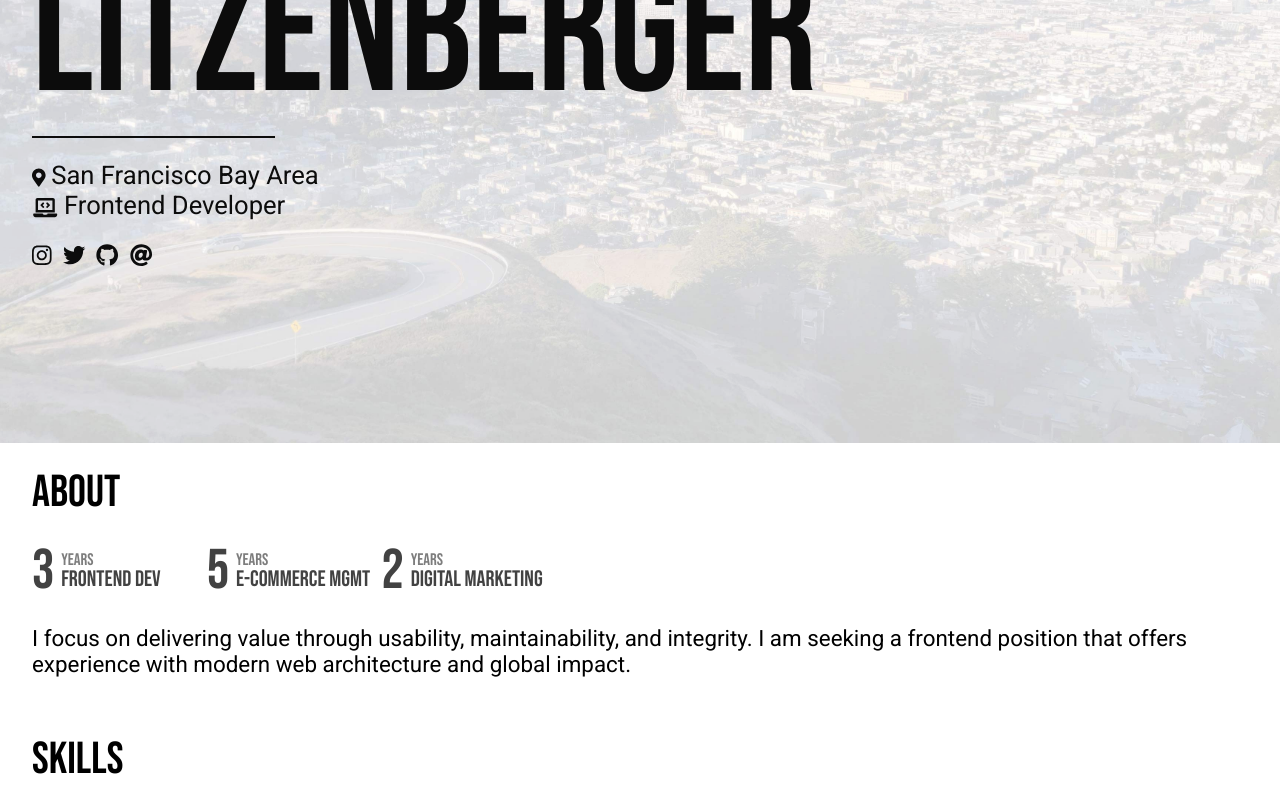
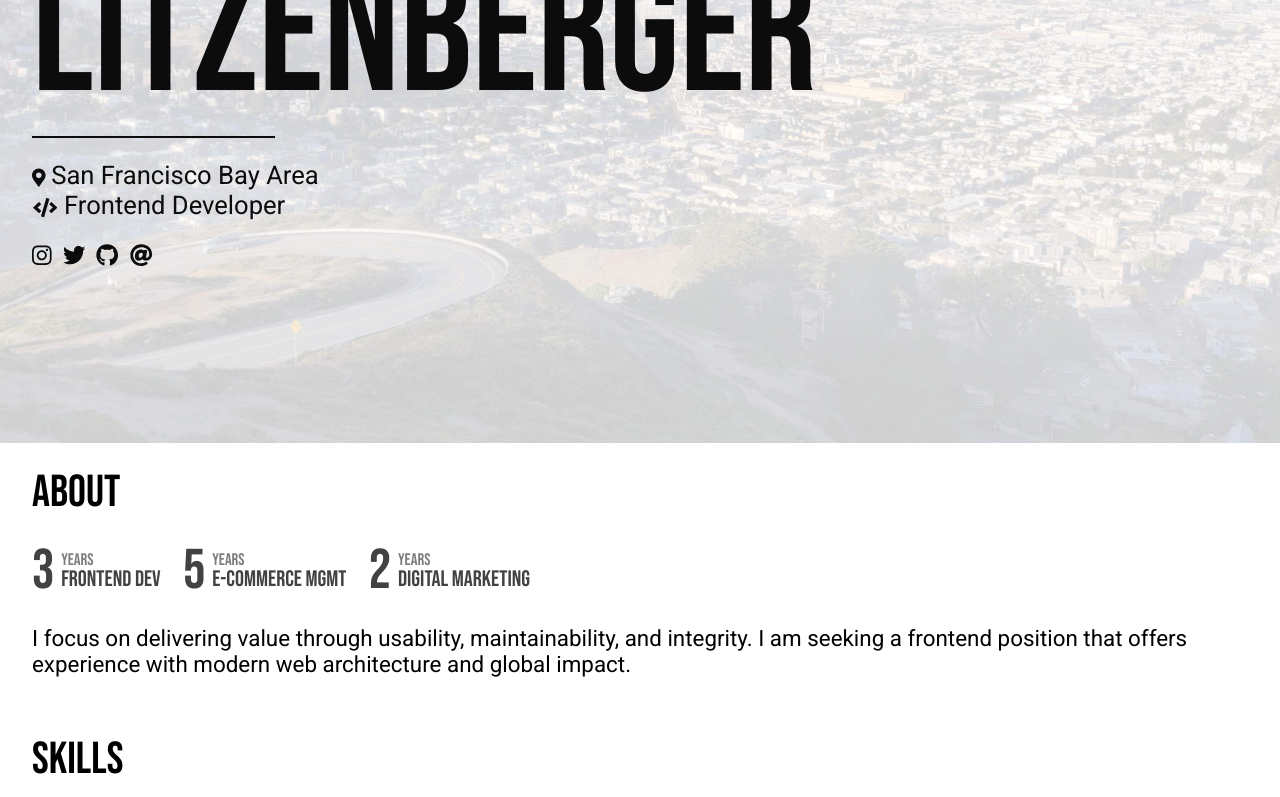
Before and after one commit to yak-was-here/yak-was-here, a Next.js app: page / in a window 1280 px wide. Shown: the part 652-1449 px from the top of the page. Built offline with nearby package versions, Linux system fonts and the light colour scheme.

Commit message:
Tweak settings

```diff
--- a/components/Hero.js
+++ b/components/Hero.js
@@ -1,8 +1,7 @@
 import ContactIcons from "./ContactIcons";
 import { FontAwesomeIcon } from '@fortawesome/react-fontawesome'
 import { faMapMarkerAlt } from '@fortawesome/free-solid-svg-icons'
-import { faLaptopCode } from '@fortawesome/free-solid-svg-icons'
-
+import { faCode } from '@fortawesome/free-solid-svg-icons'
 
 function Hero() {
     return (
@@ -15,7 +14,7 @@ function Hero() {
                 <hr/>
                 <div className="seeking no-select">
                     <FontAwesomeIcon icon={faMapMarkerAlt} />San Francisco Bay Area<br/>
-                    <FontAwesomeIcon icon={faLaptopCode} />Frontend Developer
+                    <FontAwesomeIcon icon={faCode} />Frontend Developer
                 </div>
                 <ContactIcons/>
             </div>
--- a/styles/globals.css
+++ b/styles/globals.css
@@ -172,7 +172,7 @@ div.seeking > strong {
 
 div.seeking > svg {
 	height: 1.5vmax;
-	width: 1.75vmax;
+	width: 2vmax;
 	padding-right: 0.25rem;
 }
 
@@ -220,9 +220,9 @@ div.role-experience-container {
 	font-family: "Bebas Neue";
 	font-weight: 100;
 	display: grid;
-	grid-template-columns: 1fr 5fr;
+	grid-template-columns: 1fr auto;
 	justify-items: start;
-	margin: 0.125rem 0rem;
+	margin: 0.125rem calc(var(--space-unit) * 2) 0.125rem 0rem;
 }
 
 div.role-experience-time {
```
